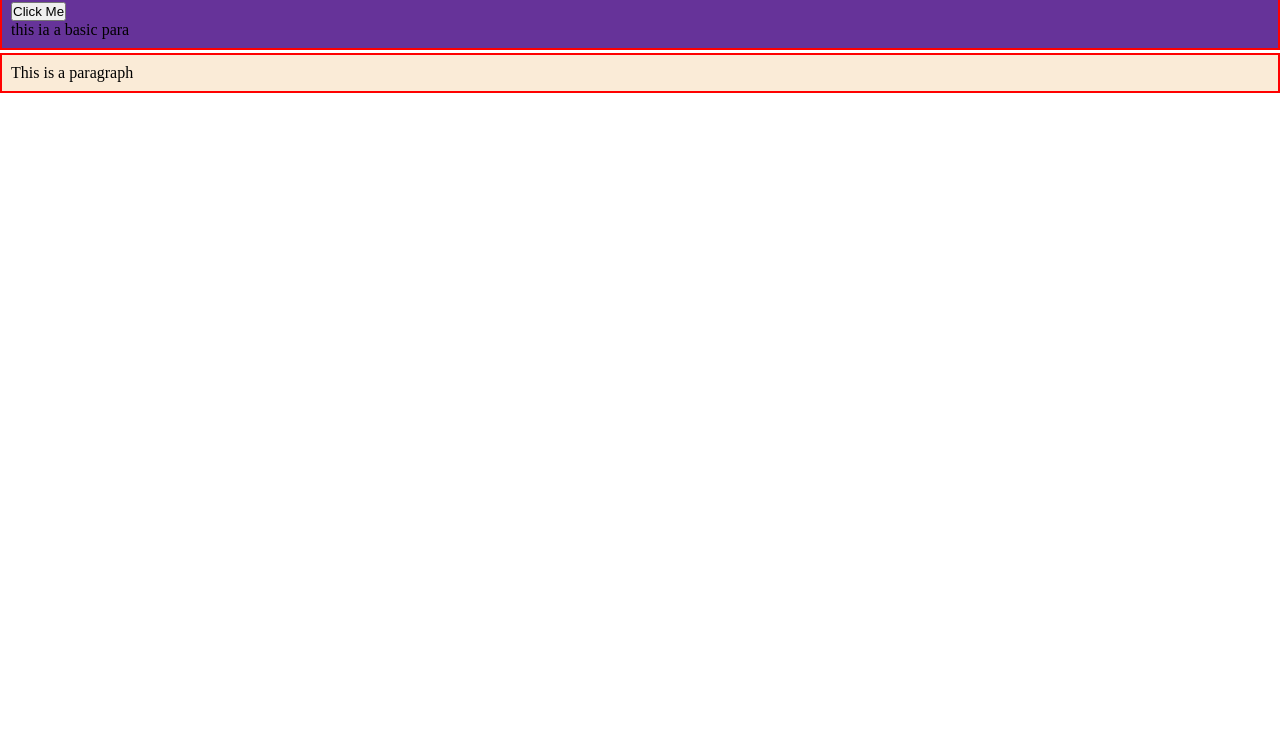
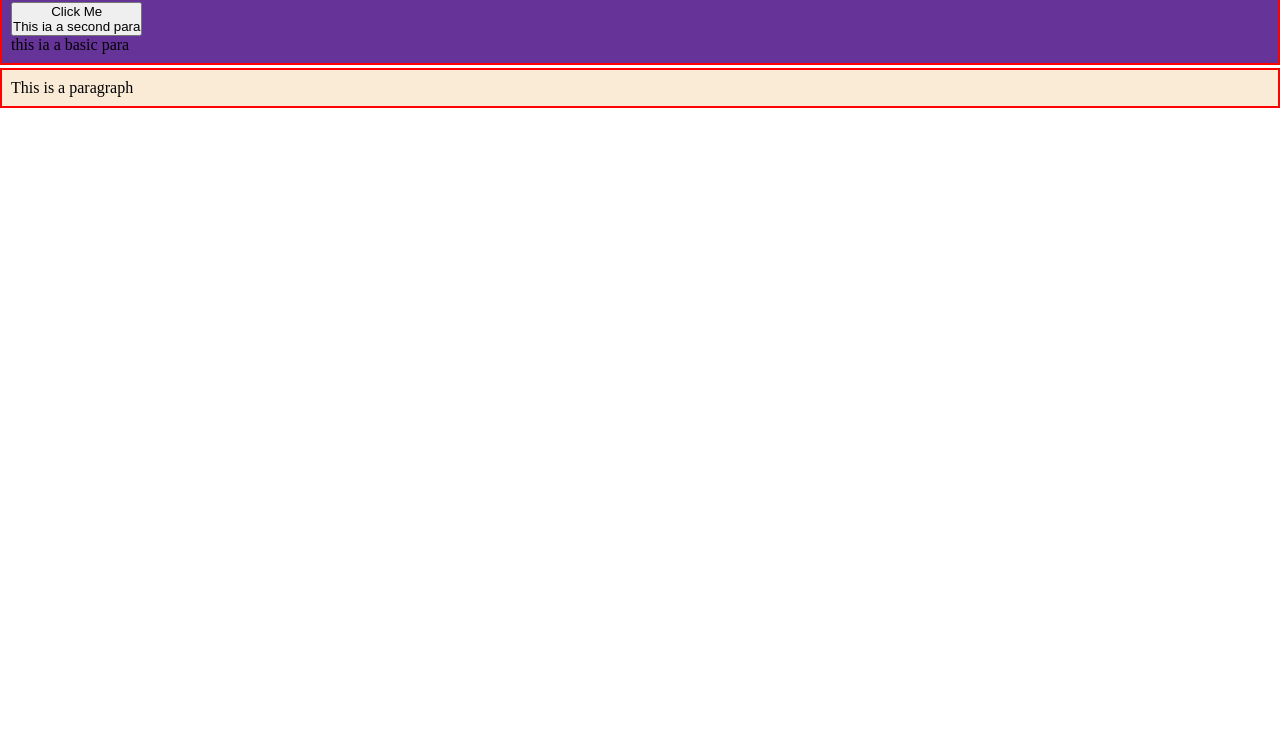
Before and after one commit to MalikYasir-coder/Javascript, a plain HTML site: page chapter 3/DOM.html in a window 1280 px wide. Shown: the part 49-800 px from the top of the page. Drawn offline with Linux system fonts and the light colour scheme.

Commit message:
working on dom

```diff
--- a/chapter 3/DOM.html
+++ b/chapter 3/DOM.html
@@ -52,6 +52,12 @@ elemclass[0].innerHTML;
 console.log(elemclass);
 elemclass[0].innerText;
 console.log(elemclass);
-
+// by tagname
+let tn = document.getElementsByTagName("button");
+console.log(tn);
+// how to add child in any div
+ createdelement = document.createElement("p");
+ createdelement.innerText = ("This ia a second para");
+tn[0].appendChild(createdelement);
 </script>
 </html>
```
